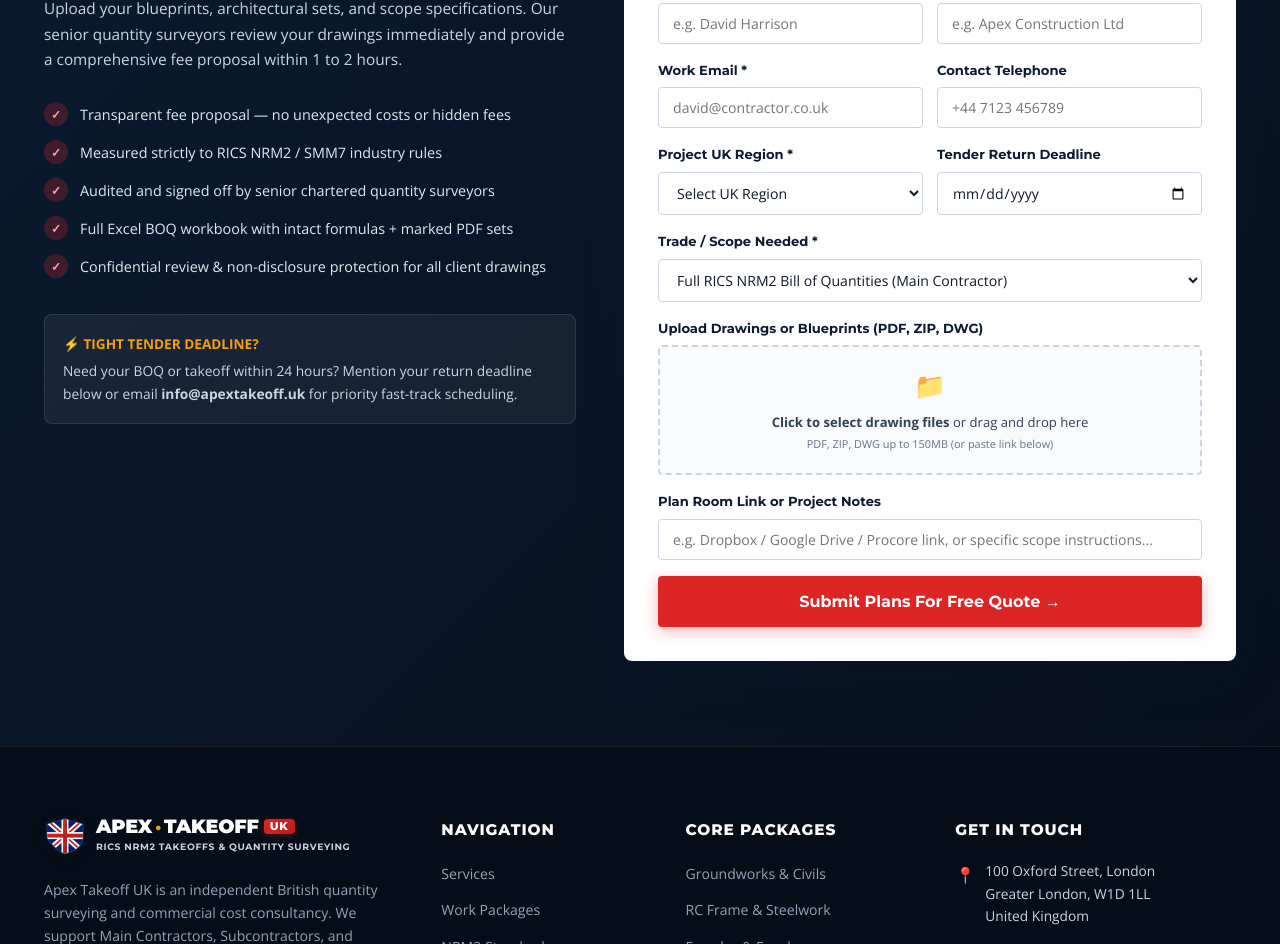
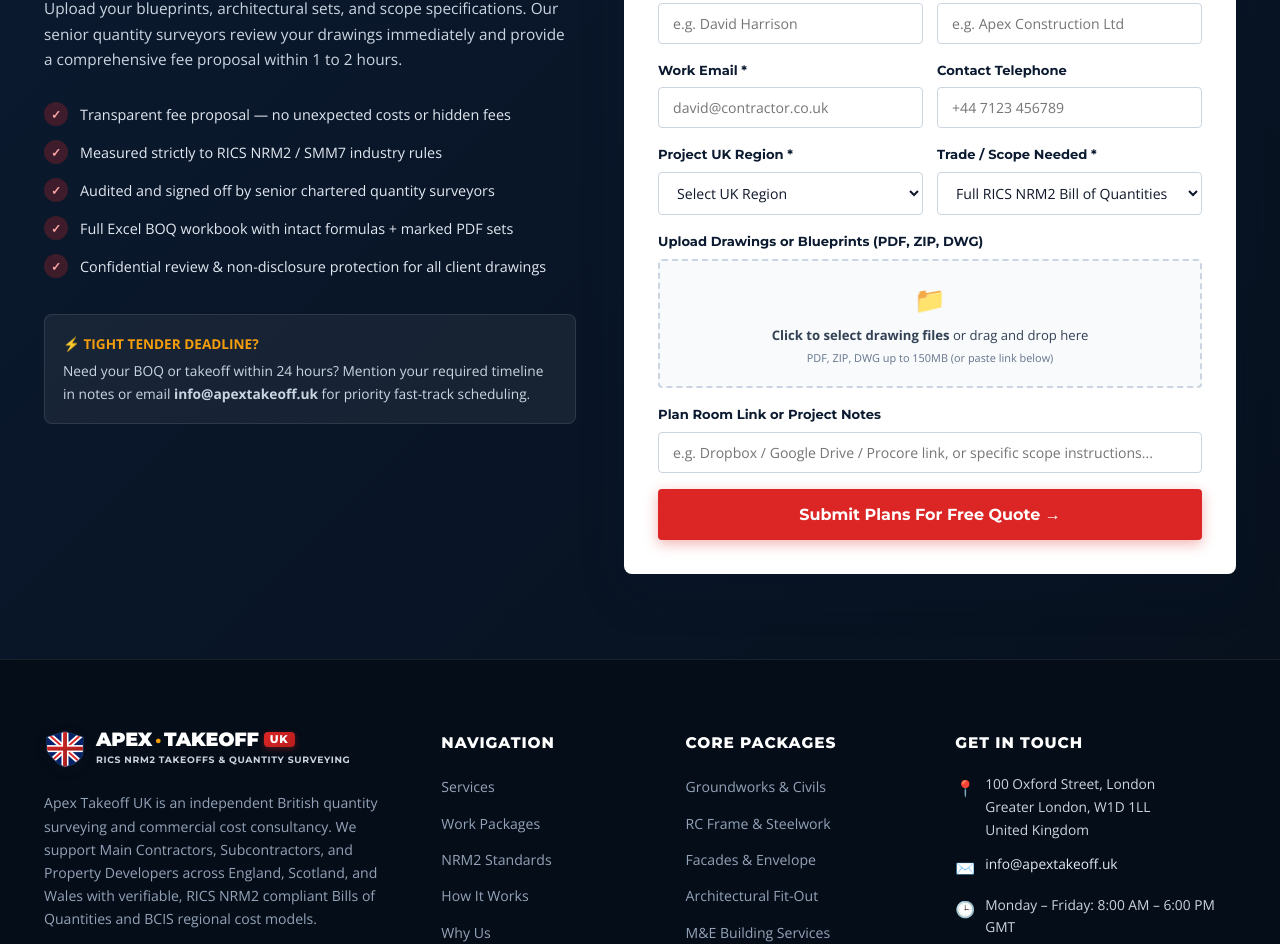
Before and after one commit to basim-butt/apextakeoffuk, a React (Vite) app: page / in a window 1280 px wide. Shown: the part 7107-8051 px from the top of the page. Built offline with nearby package versions, Linux system fonts and the light colour scheme.

Commit message:
Simplify quote form and remove deadline field

```diff
--- a/src/components/QuoteForm.jsx
+++ b/src/components/QuoteForm.jsx
@@ -24,7 +24,6 @@ export default function QuoteForm() {
     phone: '',
     region: '',
     scope: 'Full RICS NRM2 Bill of Quantities (Main Contractor)',
-    deadline: '',
     notes: '',
   })
   const [file, setFile] = useState(null)
@@ -43,7 +42,6 @@ export default function QuoteForm() {
     data.append('Phone', formData.phone || 'Not Specified')
     data.append('Project UK Region', formData.region)
     data.append('Package Scope', formData.scope)
-    data.append('Tender Deadline', formData.deadline || 'Flexible')
     data.append('Notes or Plan Link', formData.notes || 'None')
     if (file) {
       data.append('attachment', file)
@@ -124,7 +122,7 @@ export default function QuoteForm() {
                 ⚡ TIGHT TENDER DEADLINE?
               </div>
               <p style={{ color: '#cbd5e1', fontSize: '0.86rem', margin: 0 }}>
-                Need your BOQ or takeoff within 24 hours? Mention your return deadline below or email <strong>info@apextakeoff.uk</strong> for priority fast-track scheduling.
+                Need your BOQ or takeoff within 24 hours? Mention your required timeline in notes or email <strong>info@apextakeoff.uk</strong> for priority fast-track scheduling.
               </p>
             </div>
           </div>
@@ -232,17 +230,6 @@ export default function QuoteForm() {
                     </div>
 
                     <div className="form-group">
-                      <label className="form-label">Tender Return Deadline</label>
-                      <input
-                        type="date"
-                        className="form-control"
-                        value={formData.deadline}
-                        onChange={(e) => setFormData({ ...formData, deadline: e.target.value })}
-                      />
-                    </div>
-                  </div>
-
-                  <div className="form-group">
                       <label className="form-label">Trade / Scope Needed *</label>
                       <select
                         className="form-control"
@@ -259,6 +246,7 @@ export default function QuoteForm() {
                         <option>Pre-Tender Elemental Cost Plan (BCIS Rates)</option>
                         <option>Value Engineering & Review</option>
                       </select>
+                    </div>
                   </div>
 
                   <div className="form-group">
```
Also changed, not shown: preview.html (+2 -7 lines). Lines whose indentation alone changed are shown as unchanged.
